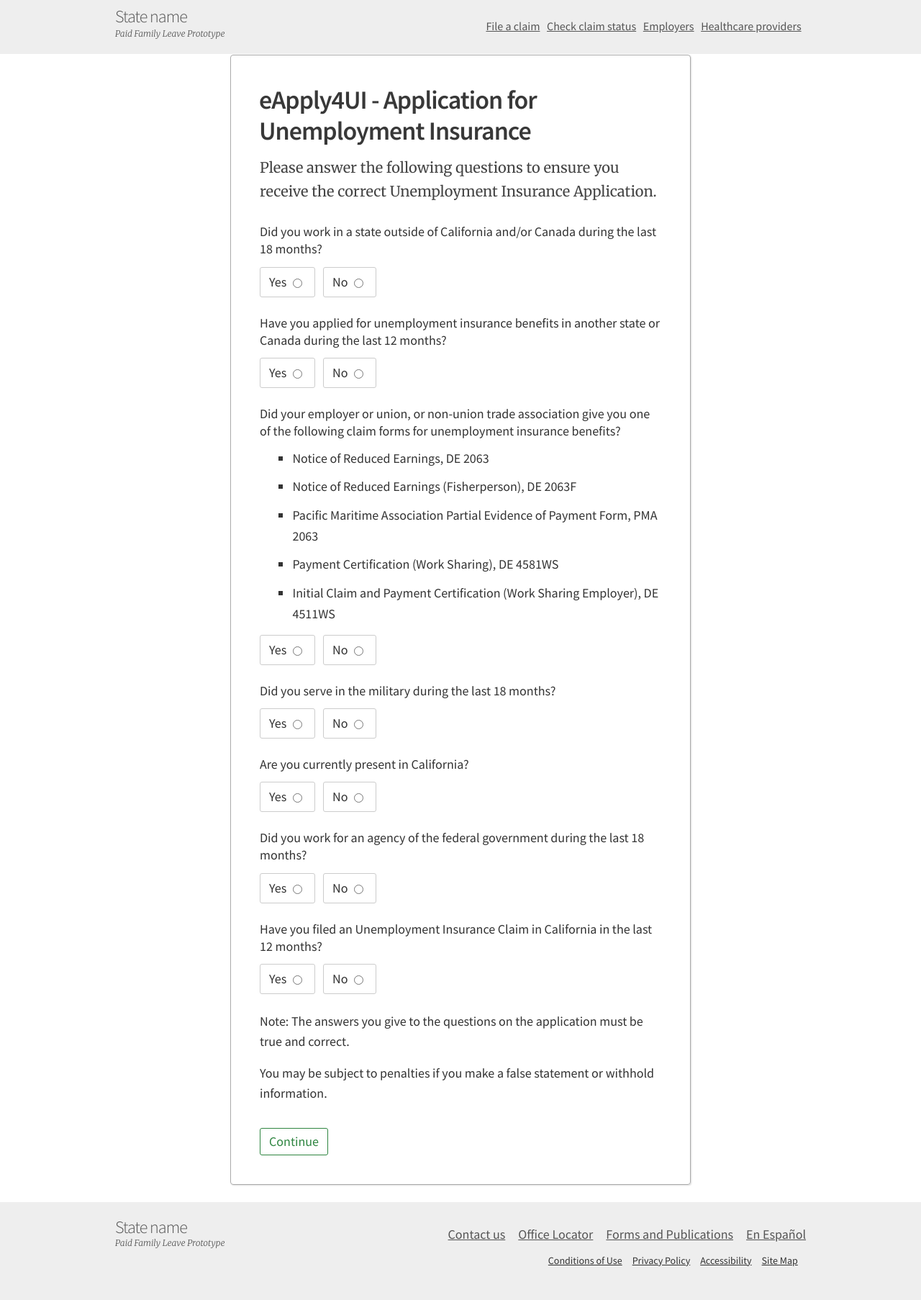
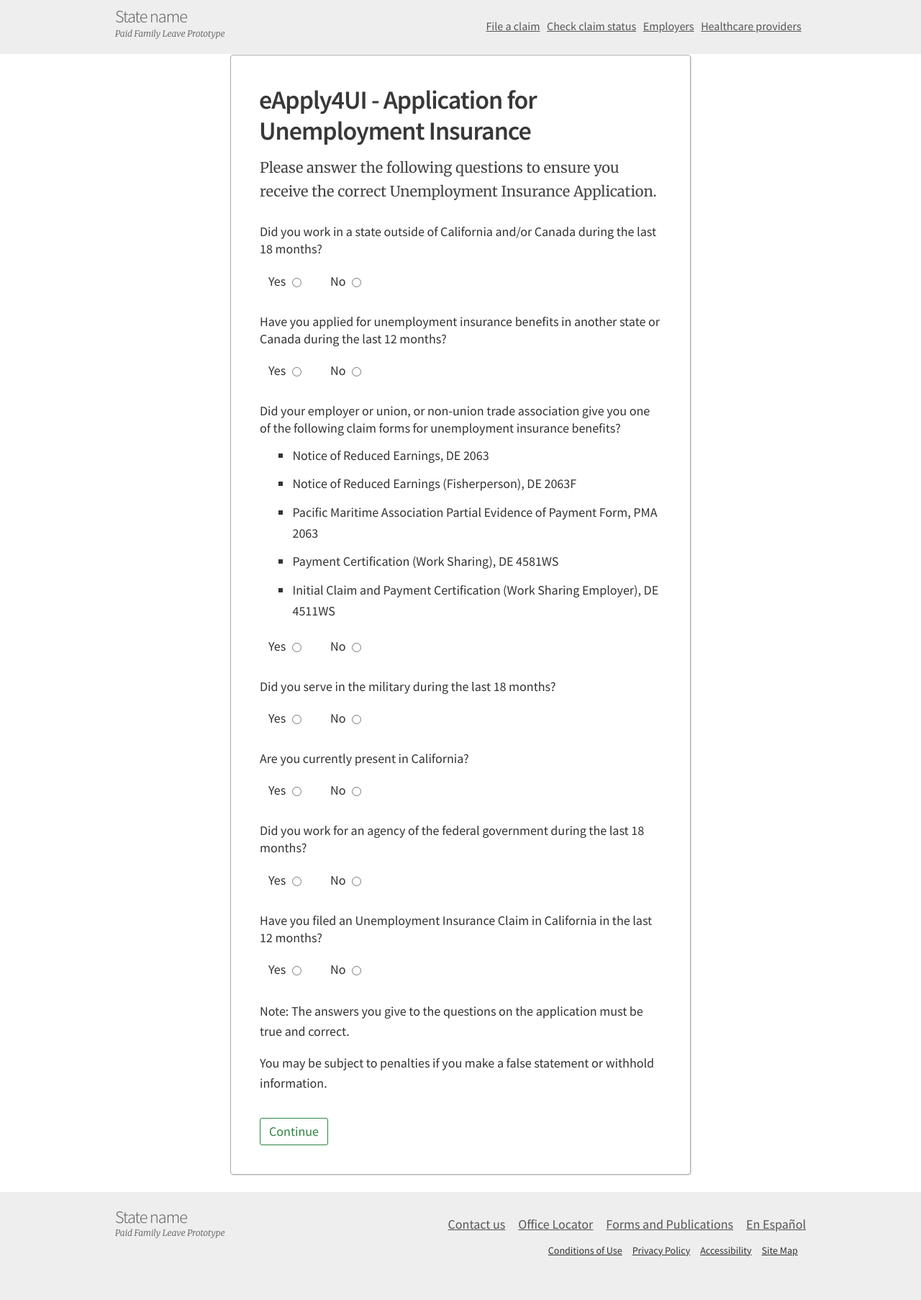
Before and after one commit to 18F/Paid-Leave-Prototype, a Jekyll site: the page built from _pages/claims/new_1.html, in a window 1280 px wide. Shown: the whole page at 72% size. Built offline with Jekyll 4.4.1, drawn with Linux system fonts in a browser that asks for light colours; nearby versions of some CDN libraries; library files that are not in the unit come from our copies.

Commit message:
Eliminate boxes around radio buttons
It just doesn’t look right.

```diff
--- a/stylesheets/screen.css
+++ b/stylesheets/screen.css
@@ -1015,8 +1015,6 @@ fieldset > legend,
 .field.field-radio label{
 	display: inline-block;
 	padding: 8px 12px 8px 12px;
-	border: 1px solid #ccc;
-	border-radius: 3px;
 	min-height: 32px;
 	line-height: 1;
 	vertical-align: middle;
```
